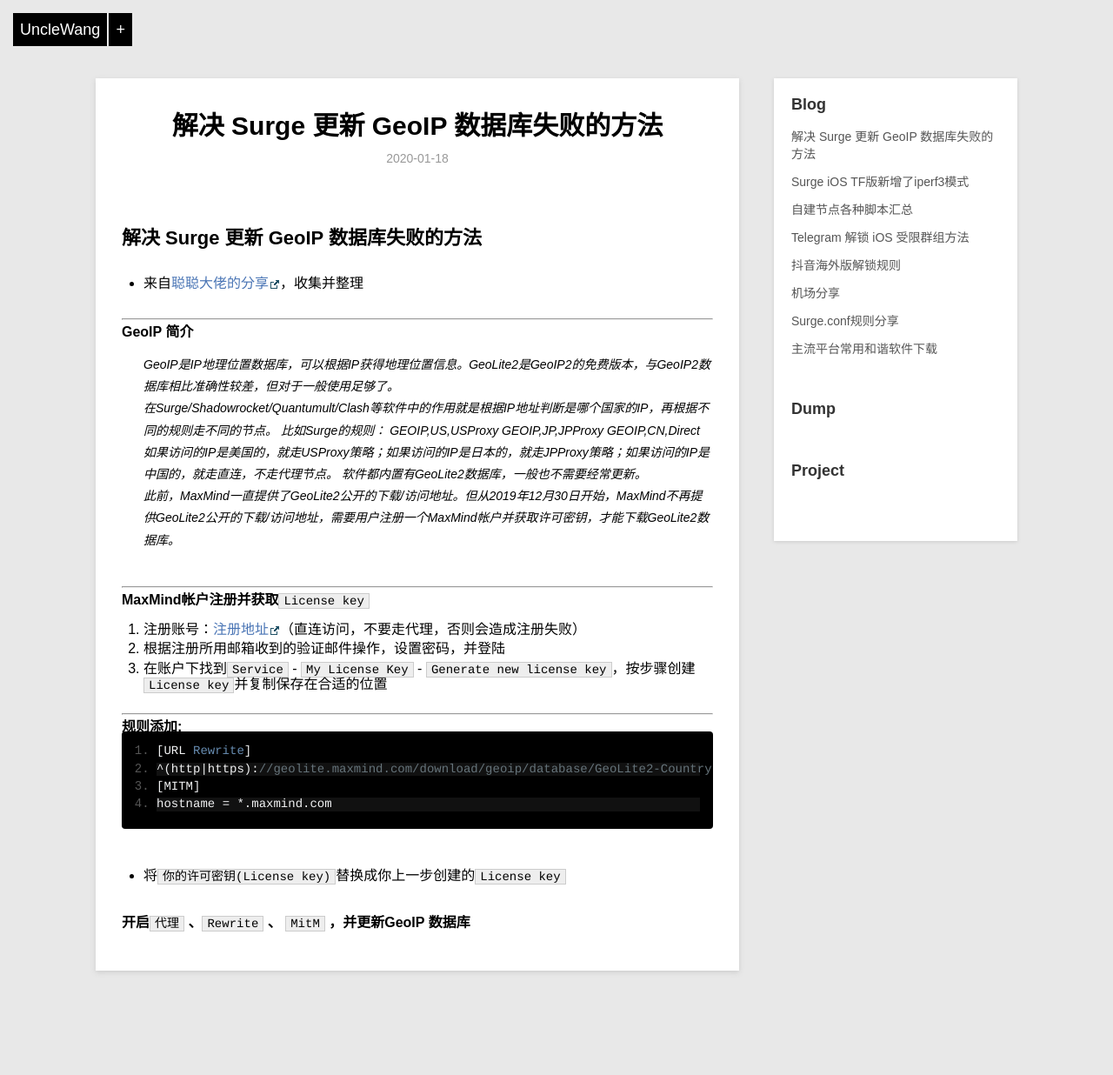
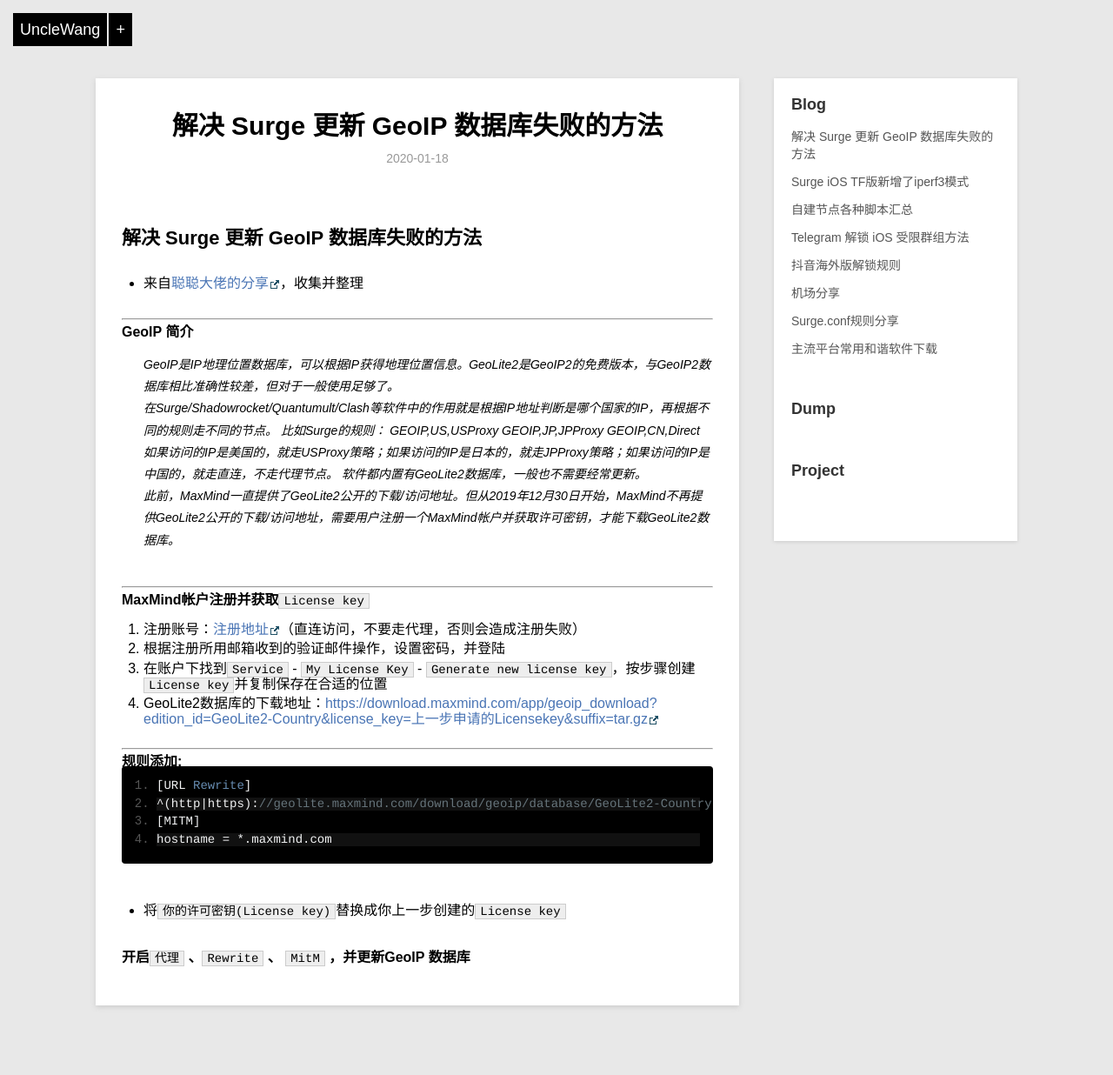
Before and after one commit to Darren-X1/Net-Door, a Jekyll site: the page built from _posts/blog/2020-01-18-geoip.md, in a window 1280 px wide. Shown: the whole page at 87% size. Built offline with Jekyll 4.4.1, drawn with Linux system fonts in a browser that asks for light colours; before the commit the page ends 1196 px from its top, so only the background shows below that.

Commit message:
Update 2020-01-18-geoip.md

```diff
--- a/_posts/blog/2020-01-18-geoip.md
+++ b/_posts/blog/2020-01-18-geoip.md
@@ -25,6 +25,7 @@
 1. 注册账号：[注册地址](https://www.maxmind.com/en/geolite2/signup )（直连访问，不要走代理，否则会造成注册失败）
 2. 根据注册所用邮箱收到的验证邮件操作，设置密码，并登陆
 3. 在账户下找到`Service` - `My License Key` - `Generate new license key`，按步骤创建`License key`并复制保存在合适的位置
+4. GeoLite2数据库的下载地址：<https://download.maxmind.com/app/geoip_download?edition_id=GeoLite2-Country&license_key=上一步申请的Licensekey&suffix=tar.gz>
 
 ***
 
```
